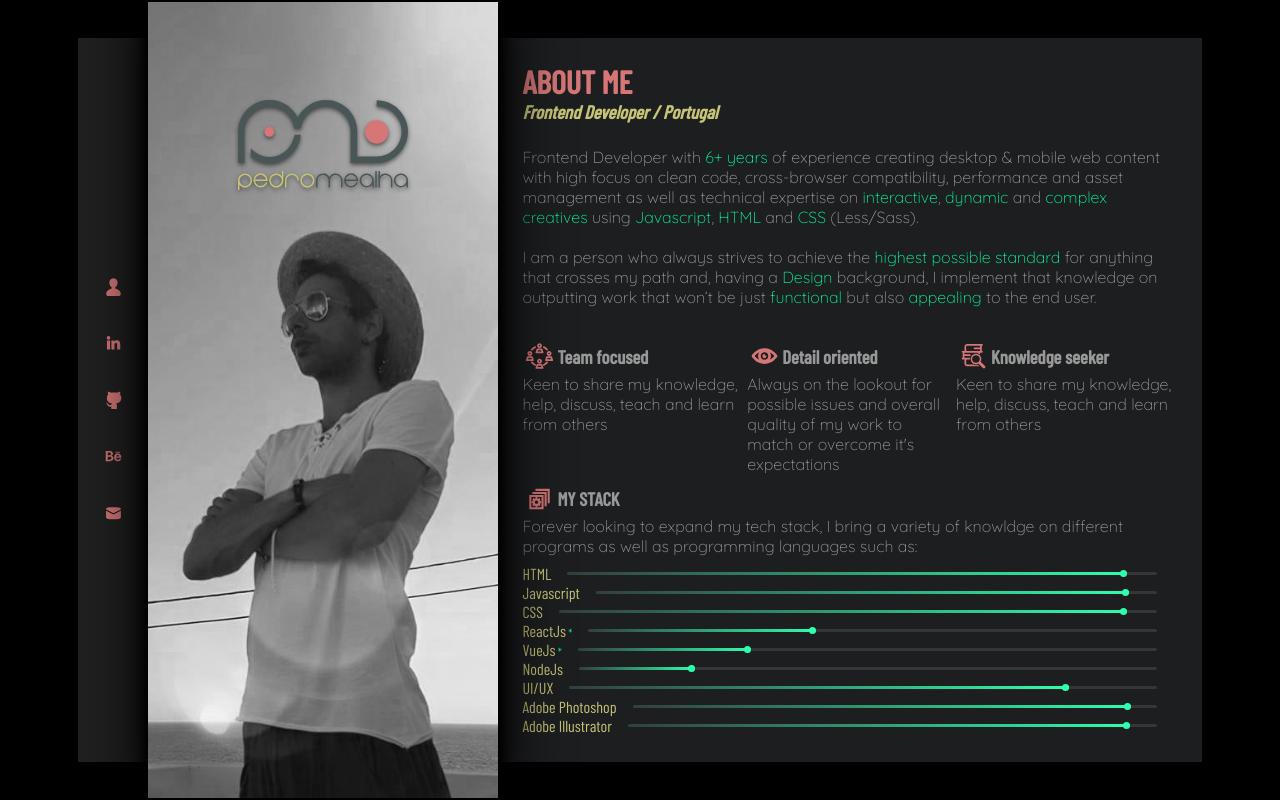
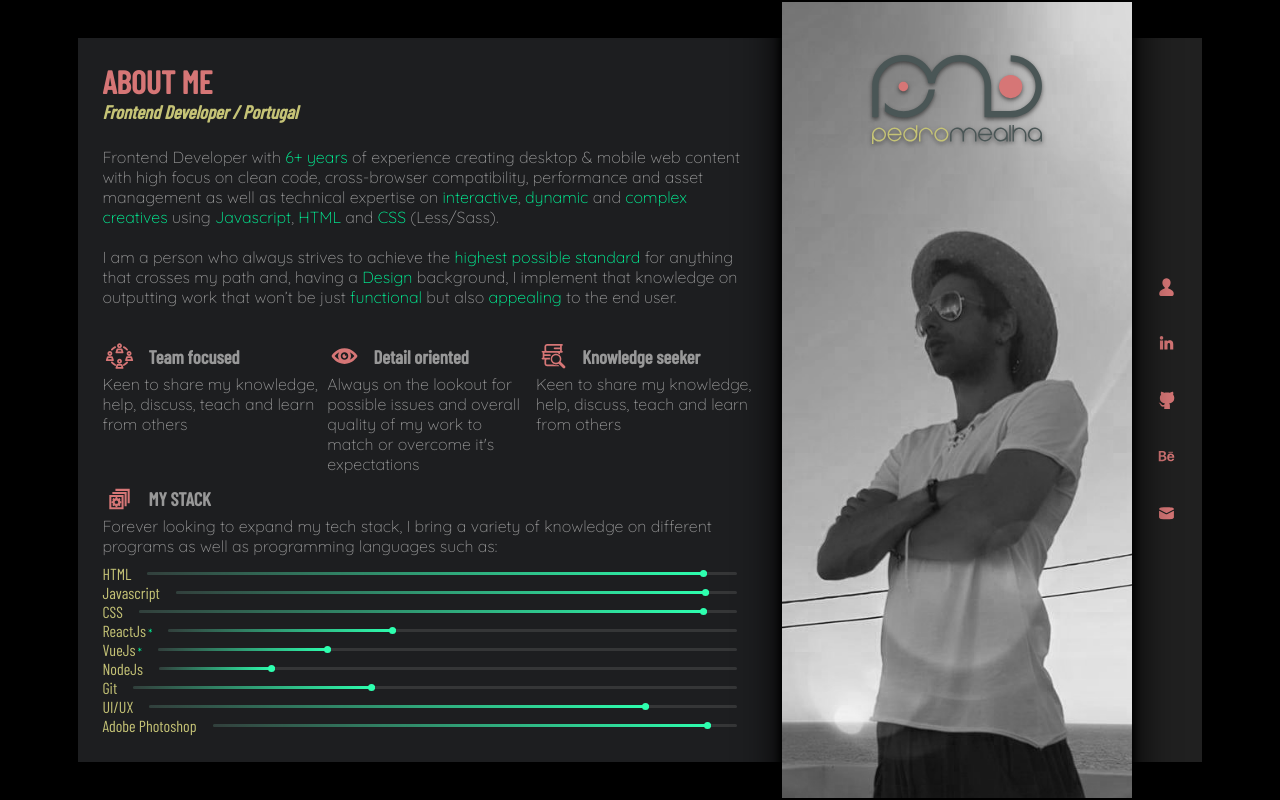
Before and after one commit to PedroMealha/react-website, a React (Create React App) app: page / in a window 1280 px wide. Built offline with nearby package versions, Linux system fonts and the light colour scheme.

Commit message:
layout change | responsive adjustments

```diff
--- a/src/App.js
+++ b/src/App.js
@@ -6,9 +6,9 @@ import './App.styles.scss';
 
 const App = () =>
 	<div className="routes">
+		<MainContent />
+		<Highlight />
 		<Navigation />
-		<Highlight />
-		<MainContent />
 	</div >
 
 export default App;
--- a/src/App.styles.scss
+++ b/src/App.styles.scss
@@ -3,6 +3,7 @@
 .routes {
 	display              : grid;
 	grid-template-columns: 70px 350px 1fr;
+	grid-template-columns: 1fr 350px 70px;
 	grid-auto-flow       : column;
 	width                : 100%;
 	max-width            : 1200px;
@@ -14,7 +15,7 @@
 @media screen and (max-device-width: 768px) {
 	.routes {
 		grid-template-columns: none;
-		grid-template-rows   : 50px 1fr;
+		grid-template-rows   : 1fr 50px;
 		max-height           : initial;
 		padding              : 0;
 	}
--- a/src/components/highlight/highlight.styles.scss
+++ b/src/components/highlight/highlight.styles.scss
@@ -7,15 +7,16 @@
 	background-size    : cover;
 	background-position: center 100%;
 	background-repeat  : no-repeat;
-	filter             : drop-shadow(0 0 3px $color-black) drop-shadow(0 0 5px $color-black) drop-shadow(0 0 10px $color-black) drop-shadow(0 0 30px $color-black);
+	filter             : drop-shadow(0 0 3px $color-black) drop-shadow(0 0 5px $color-black) drop-shadow(0 0 20px $color-black);
 	overflow           : hidden;
 	z-index            : 10;
 
 	.logo {
-		max-width: 60%;
-		margin   : 28% auto;
-		padding  : 0 20px;
-		filter   : drop-shadow(0px 2px 2px rgba($color-grey, .6));
+		max-width : 60%;
+		max-height: 40%;
+		margin    : 15% auto;
+		padding   : 0 20px;
+		filter    : drop-shadow(0px 2px 2px rgba($color-grey, .6));
 	}
 }
 
--- a/src/components/main-content/main-content.component.jsx
+++ b/src/components/main-content/main-content.component.jsx
@@ -10,7 +10,6 @@ import './main-content.styles.scss';
 const MainContent = () => {
 	return (
 		<div className="main-content">
-
 			<Routes>
 				<Route path='/' element={ <About /> } />
 				<Route path='/skills' element={ <Skills /> } />
--- a/src/components/main-content/main-content.styles.scss
+++ b/src/components/main-content/main-content.styles.scss
@@ -7,7 +7,7 @@
 	background    : $color-grey-dark;
 	overflow      : hidden;
 
-	>div:nth-child(2) {
+	>*:nth-child(2) {
 		overflow     : hidden;
 		overflow-y   : scroll;
 		padding-right: .3em;
--- a/src/components/nav-button/nav-button.styles.scss
+++ b/src/components/nav-button/nav-button.styles.scss
@@ -3,11 +3,11 @@
 .nav-button {
 	position: relative;
 	cursor  : pointer;
+	margin  : 1em;
 
 	.nav-icon {
 		display       : block;
 		width         : 25px;
-		margin        : 1em;
 		fill          : $color-orange;
 		pointer-events: none;
 	}
--- a/src/components/navigation/navigation.styles.scss
+++ b/src/components/navigation/navigation.styles.scss
@@ -5,7 +5,6 @@
 	align-items    : center;
 	justify-content: center;
 	background     : lighten($color-grey, 6%);
-	padding        : 0 20px;
 
 	.nav-external {
 		display        : flex;
--- a/src/components/stack-card/stack-card.component.jsx
+++ b/src/components/stack-card/stack-card.component.jsx
@@ -25,7 +25,7 @@ const StackCard = ({ stackType }) => {
 		stack: {
 			Icon: Stack,
 			title: 'MY STACK',
-			description: `Forever looking to expand my tech stack, I bring a variety of knowldge on different programs as well as programming languages such as:`
+			description: `Forever looking to expand my tech stack, I bring a variety of knowledge on different programs as well as programming languages such as:`
 		}
 	}
 
--- a/src/routes/about/about.component.jsx
+++ b/src/routes/about/about.component.jsx
@@ -41,26 +41,31 @@ const STACK_SKILLS = {
 		learning: false
 	},
 	6: {
+		title: 'Git',
+		percent: 40,
+		learning: false
+	},
+	7: {
 		title: 'UI/UX',
 		percent: 85,
 		learning: false
 	},
-	7: {
+	8: {
 		title: 'Adobe Photoshop',
 		percent: 95,
 		learning: false
 	},
-	8: {
+	9: {
 		title: 'Adobe Illustrator',
 		percent: 95,
 		learning: false
 	},
-	9: {
+	10: {
 		title: 'Adobe XD',
 		percent: 80,
 		learning: false
 	},
-	10: {
+	11: {
 		title: 'Adobe After Effects',
 		percent: 50,
 		learning: false
--- a/src/routes/about/about.styles.scss
+++ b/src/routes/about/about.styles.scss
@@ -6,7 +6,7 @@
 
 	.logo {
 		display  : none;
-		max-width: 70%;
+		max-width: 60%;
 		margin   : 1em auto 2em;
 		padding  : 0 20px;
 		filter   : drop-shadow(0px 2px 2px rgba($color-grey, .6));
@@ -22,15 +22,19 @@
 		}
 	}
 
+	.stack-card {
+		&:not(:first-child):not(:last-child) {
+			padding: 0 .5em;
+		}
+
+		h3 {
+			margin-left: .6em;
+		}
+	}
+
 	.strengths {
 		display              : grid;
 		grid-template-columns: repeat(3, 1fr);
-
-		.stack-card {
-			&:not(:first-child):not(:last-child) {
-				padding: 0 .5em;
-			}
-		}
 	}
 
 	.stack {
--- a/src/routes/contact/contact.styles.scss
+++ b/src/routes/contact/contact.styles.scss
@@ -100,6 +100,11 @@
 @media screen and (max-device-width: 768px) {
 	.contact-form {
 
+		input,
+		textarea {
+			border-left: none;
+		}
+
 		.name,
 		.email {
 			width: 100%;
```
